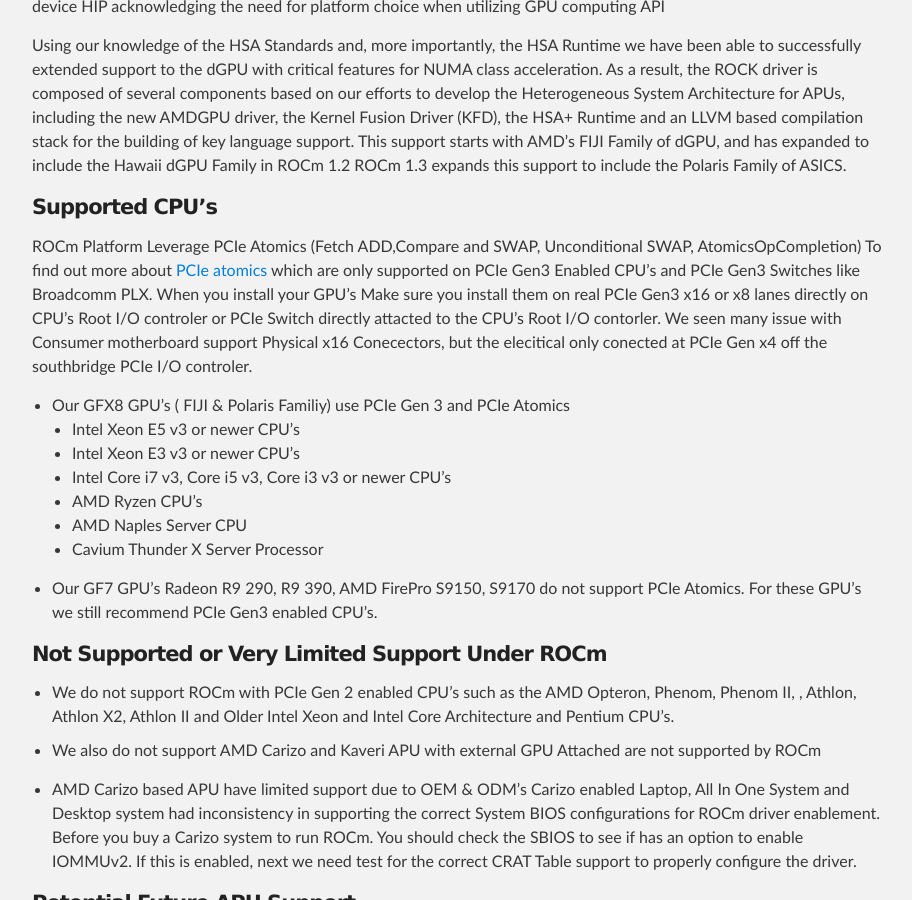
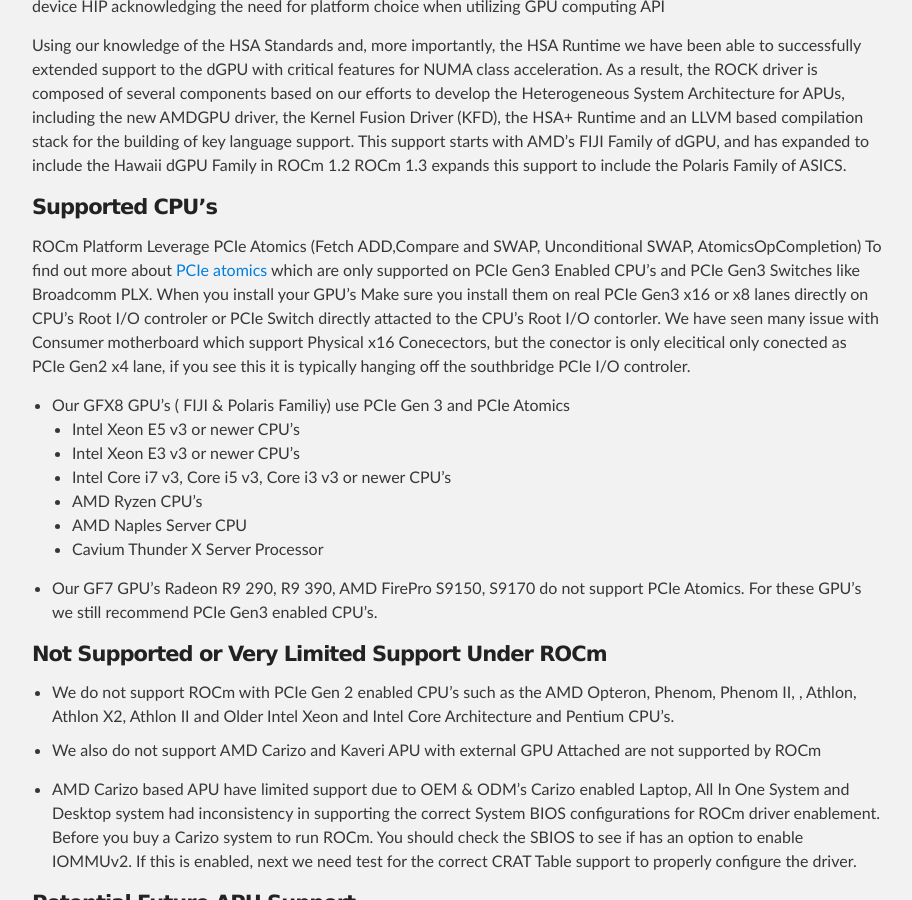
Before and after one commit to ROCm/ROCm.github.io, a Jekyll site: the page built from install.md, in a window 1280 px wide and 900 px high, scrolled down 730 px. Shown: the whole window, without its empty margins (183-1095 px from the left). Built offline with Jekyll 4.4.1, drawn with Linux system fonts in a browser that asks for light colours.

Commit message:
Update install.md

```diff
--- a/install.md
+++ b/install.md
@@ -29,7 +29,7 @@
 ROCm 1.3 expands this support to include the Polaris Family of ASICS.
 
 #### Supported CPU's
-ROCm Platform Leverage PCIe Atomics (Fetch ADD,Compare and SWAP, Unconditional SWAP, AtomicsOpCompletion) To find out more about [PCIe atomics](https://github.com/RadeonOpenCompute/RadeonOpenCompute.github.io/blob/master/ROCmPCIeFeatures.md) which are only supported on PCIe Gen3 Enabled CPU's and PCIe Gen3 Switches like Broadcomm PLX. When you install your GPU's Make sure you install them on real PCIe Gen3 x16 or x8 lanes directly on CPU's Root I/O controler or PCIe Switch directly attacted to the CPU's Root I/O contorler.  We seen many issue with Consumer motherboard support Physical x16 Conecectors, but the elecitical only conected at PCIe Gen x4 off the southbridge PCIe I/O controler.
+ROCm Platform Leverage PCIe Atomics (Fetch ADD,Compare and SWAP, Unconditional SWAP, AtomicsOpCompletion) To find out more about [PCIe atomics](https://github.com/RadeonOpenCompute/RadeonOpenCompute.github.io/blob/master/ROCmPCIeFeatures.md) which are only supported on PCIe Gen3 Enabled CPU's and PCIe Gen3 Switches like Broadcomm PLX. When you install your GPU's Make sure you install them on real PCIe Gen3 x16 or x8 lanes directly on CPU's Root I/O controler or PCIe Switch directly attacted to the CPU's Root I/O contorler.  We have seen many issue with Consumer motherboard which support Physical x16 Conecectors, but the conector is only elecitical only conected as PCIe Gen2 x4 lane, if you see this it is typically hanging off the southbridge PCIe I/O controler.
 
 * Our GFX8 GPU's ( FIJI &  Polaris Familiy) use PCIe Gen 3 and PCIe Atomics
   * Intel Xeon E5 v3 or newer CPU's
```
